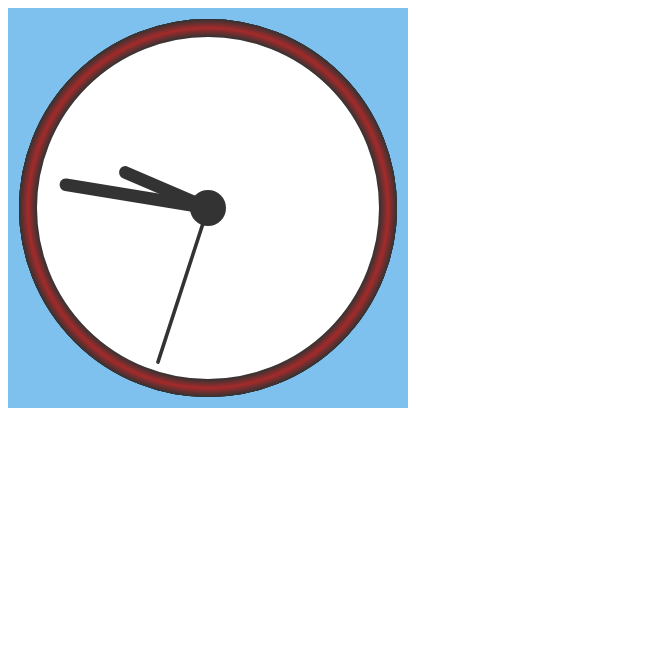
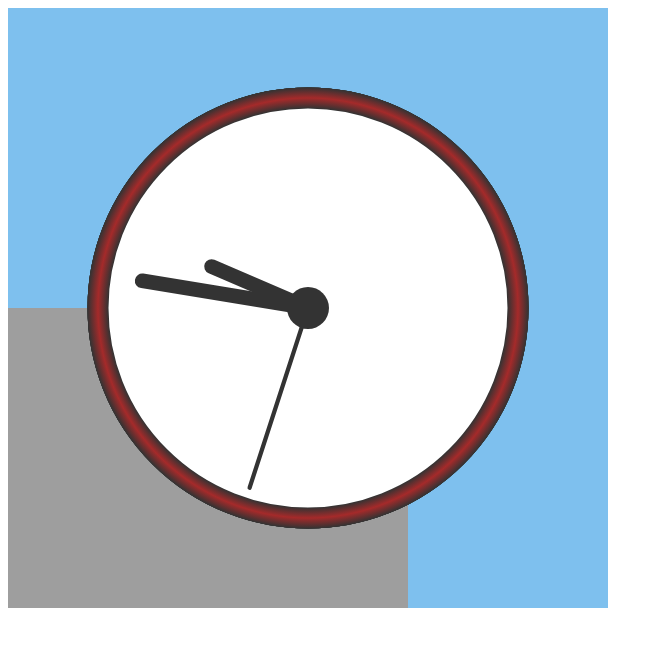
Before and after one commit to lisaztruong/personal-project-clock, a plain HTML site: page clock2.html in a window 1280 px wide. Shown: the whole page, without its empty margins (0-663 px from the left). Drawn offline with Linux system fonts and the light colour scheme.

Commit message:
add cat image

```diff
--- a/clock2.html
+++ b/clock2.html
@@ -1,22 +1,24 @@
 <!DOCTYPE html>
 <html>
 <body>
-
-<canvas id="canvas" width="400" height="400"
+<!-- Lisa changed width and height from 400 -->
+<canvas id="canvas" width="600" height="600"
 style="background-color:#7ec0ee">
 </canvas>
 
 <script>
 var canvas = document.getElementById("canvas");
 var ctx = canvas.getContext("2d");
-var radius = canvas.height / 2;
-ctx.translate(radius, radius);
-radius = radius * 0.90
+var radiusA = canvas.height / 2;
+ctx.translate(radiusA, radiusA);
+// Lisa changed radius from
+// radius = radiusA * 0.90
+radius = radiusA * 0.70
+
 setInterval(drawClock, 1000);
 
 function drawClock() {
   drawFace(ctx, radius);
-  // drawNumbers(ctx, radius);
   drawTime(ctx, radius);
 }
 
@@ -38,24 +40,6 @@ function drawFace(ctx, radius) {
   ctx.fillStyle = '#333';
   ctx.fill();
 }
-
-// function drawNumbers(ctx, radius) {
-//   var ang;
-//   var num;
-//   ctx.font = radius*0.15 + "px arial";
-//   ctx.textBaseline="middle";
-//   ctx.textAlign="center";
-//   for(num = 1; num < 13; num++){
-//     ang = num * Math.PI / 6;
-//     ctx.rotate(ang);
-//     ctx.translate(0, -radius*0.85);
-//     ctx.rotate(-ang);
-//     ctx.fillText(num.toString(), 0, 0);
-//     ctx.rotate(ang);
-//     ctx.translate(0, radius*0.85);
-//     ctx.rotate(-ang);
-//   }
-// }
 
 function drawTime(ctx, radius){
     var now = new Date();
@@ -86,6 +70,15 @@ function drawHand(ctx, pos, length, width) {
     ctx.stroke();
     ctx.rotate(-pos);
 }
+
+// Lisa created new object to insert an image icon
+var imageObj = new Image();
+  imageObj.onload = function() {
+    ctx.drawImage(imageObj, -300, 0);
+  };
+  // cute cat image
+  imageObj.src = 'http://1.bp.blogspot.com/-_1pDGXMyu7Y/UMVqxR13BFI/AAAAAAAAAJw/0ns2PhRiZbY/s1600/cat.png';
+
 </script>
 
 </body>
```
